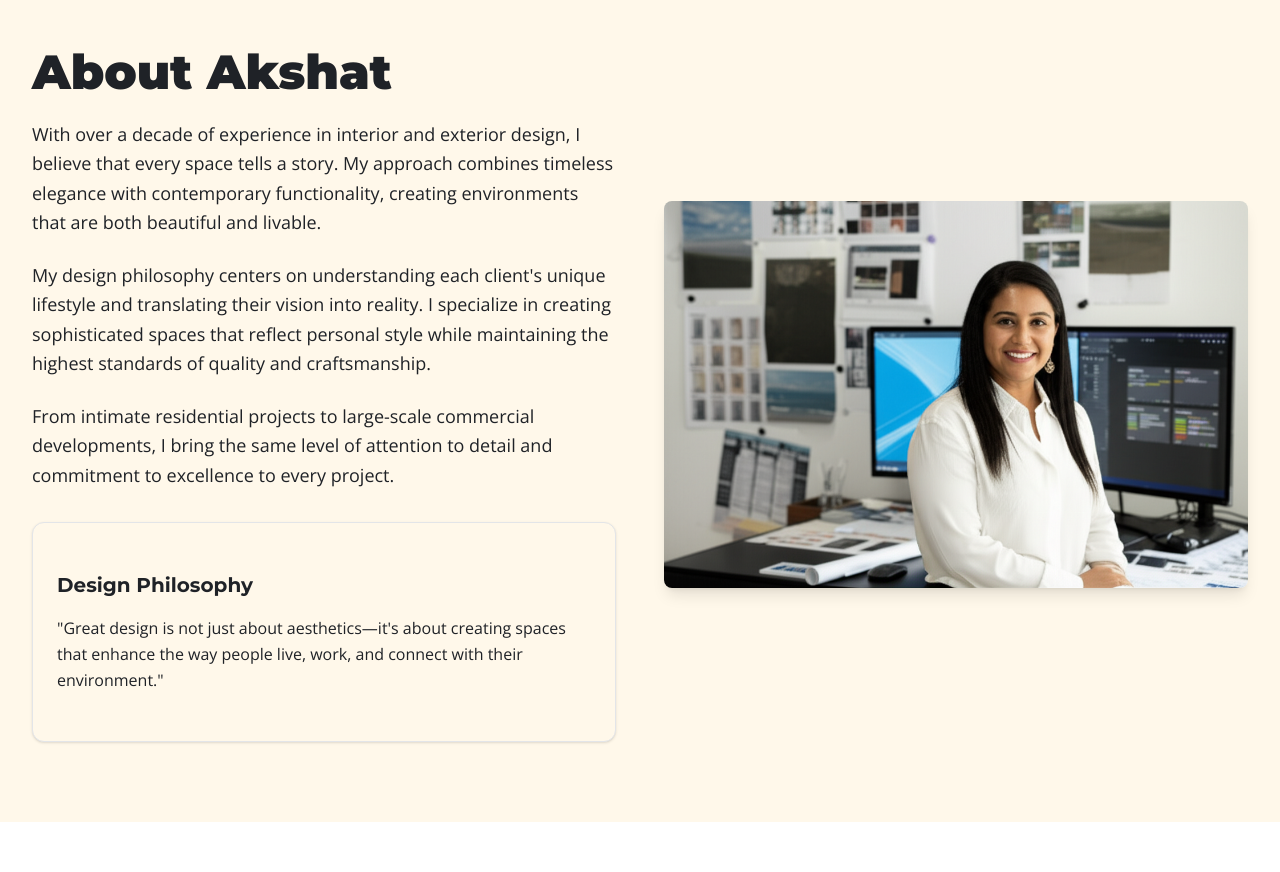
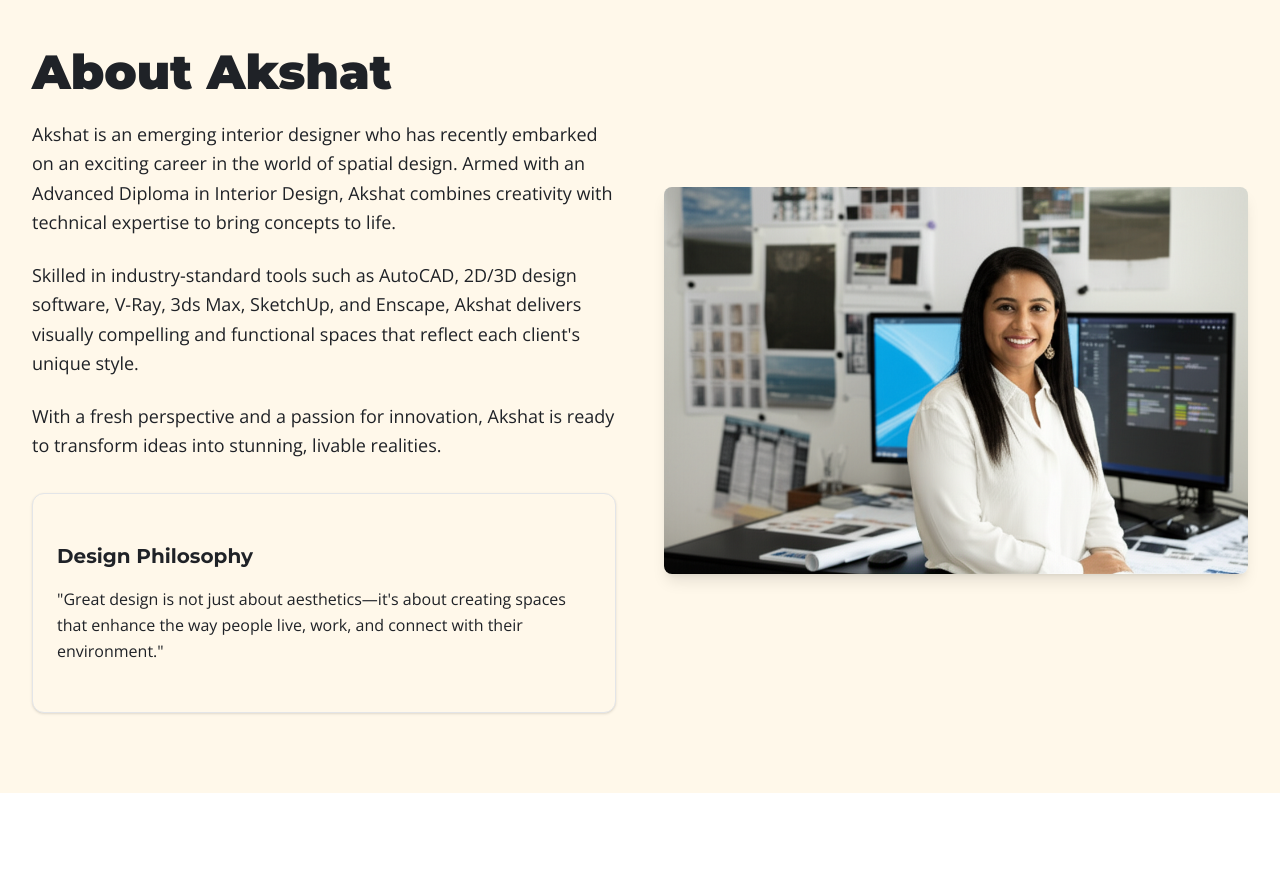
Before and after one commit to akshatbhuryan/StyledByAkshat, a Next.js app: page / in a window 1280 px wide. Shown: the part 2500-3372 px from the top of the page. Built offline with nearby package versions, Linux system fonts and the light colour scheme.

Commit message:
feat: update about section with designer qualifications
Revise content to highlight Akshat's interior design skills and software expertise.

#VERCEL_SKIP

Co-authored-by: null <106969565+akshatbhuryan@users.noreply.github.com>

```diff
--- a/components/about.tsx
+++ b/components/about.tsx
@@ -9,18 +9,18 @@ export function About() {
             <h2 className="font-serif font-black text-4xl md:text-5xl text-foreground mb-6">About Akshat</h2>
             <div className="space-y-6 text-lg leading-relaxed text-muted-foreground">
               <p>
-                With over a decade of experience in interior and exterior design, I believe that every space tells a
-                story. My approach combines timeless elegance with contemporary functionality, creating environments
-                that are both beautiful and livable.
+                Akshat is an emerging interior designer who has recently embarked on an exciting career in the world of
+                spatial design. Armed with an Advanced Diploma in Interior Design, Akshat combines creativity with
+                technical expertise to bring concepts to life.
               </p>
               <p>
-                My design philosophy centers on understanding each client's unique lifestyle and translating their
-                vision into reality. I specialize in creating sophisticated spaces that reflect personal style while
-                maintaining the highest standards of quality and craftsmanship.
+                Skilled in industry-standard tools such as AutoCAD, 2D/3D design software, V-Ray, 3ds Max, SketchUp, and
+                Enscape, Akshat delivers visually compelling and functional spaces that reflect each client's unique
+                style.
               </p>
               <p>
-                From intimate residential projects to large-scale commercial developments, I bring the same level of
-                attention to detail and commitment to excellence to every project.
+                With a fresh perspective and a passion for innovation, Akshat is ready to transform ideas into stunning,
+                livable realities.
               </p>
             </div>
 
```
